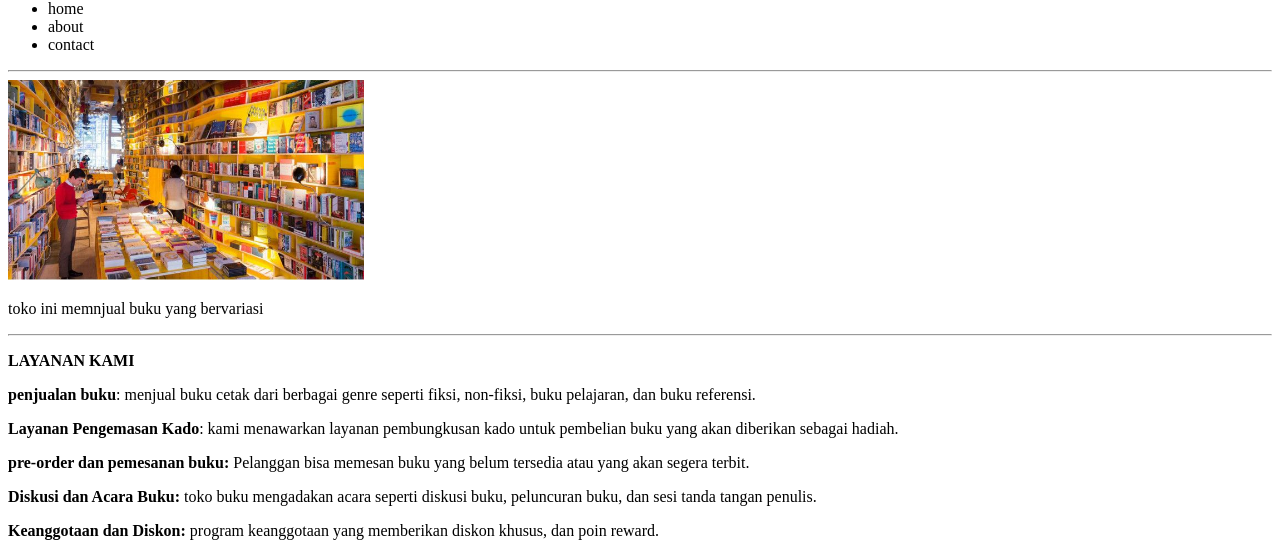
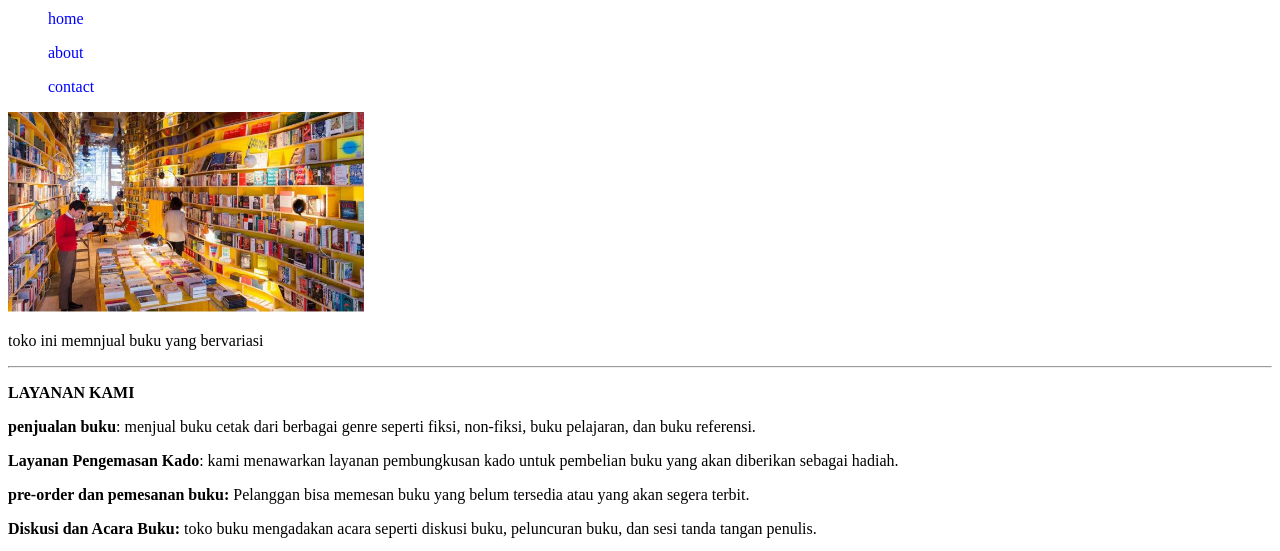
Before and after one commit to faiz-am/toko_buku_izzu, a plain HTML site: page index.html in a window 1280 px wide. Shown: the part 80-631 px from the top of the page. Drawn offline with Linux system fonts and the light colour scheme.

Commit message:
update index.html

```diff
--- a/index.html
+++ b/index.html
@@ -3,18 +3,23 @@
 <head>
     <link rel="stylesheet" href="https://cdnjs.cloudflare.com/ajax/libs/font-awesome/6.6.0/css/all.min.css" integrity="sha512-Kc323vGBEqzTmouAECnVceyQqyqdsSiqLQISBL29aUW4U/M7pSPA/gEUZQqv1cwx4OnYxTxve5UMg5GT6L4JJg==" crossorigin="anonymous" referrerpolicy="no-referrer" />
     <title>faiz web</title>
+    <style>
+       ul p{
+            color: blue;
+        }
+    </style>
+</head>
+<hr>
+<body>
     <div class="header">
         <h1>toko buku</h1>
         <ul>
-            <li>home</li>
-            <li>about</li>
-            <li>contact</li>
+            <p>home</p>
+            <p>about</p>
+            <p>contact</p>
         </ul>
     </div>
-</head>
-<hr>
-<body>
-    <div class="content">
+    <nav class="content">
         <img src="toko buku.jpg" alt="" height="200">
         <p>toko ini memnjual buku yang bervariasi</p>
         <hr>
@@ -24,7 +29,7 @@
         <p><b>pre-order dan pemesanan buku: </b>Pelanggan bisa memesan buku yang belum tersedia atau yang akan segera terbit.</p>
         <p><b>Diskusi dan Acara Buku: </b>toko buku mengadakan acara seperti diskusi buku, peluncuran buku, dan sesi tanda tangan penulis.</p>
         <p><b>Keanggotaan dan Diskon: </b> program keanggotaan yang memberikan diskon khusus, dan poin reward.</p>
-    </div>
+    </nav>
     <hr>
     <footer>
         <div class="footer">
```
